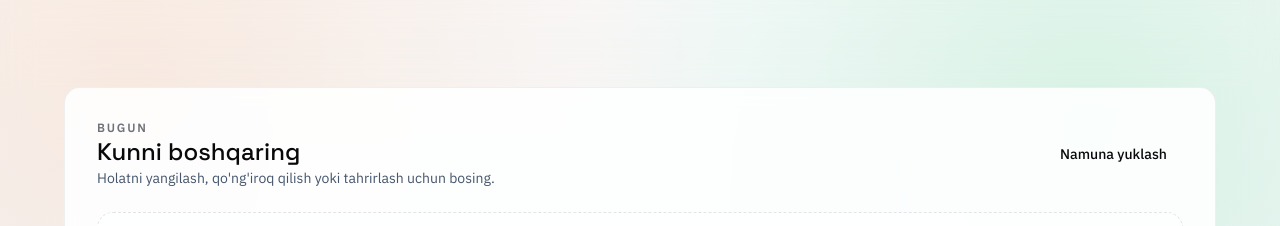
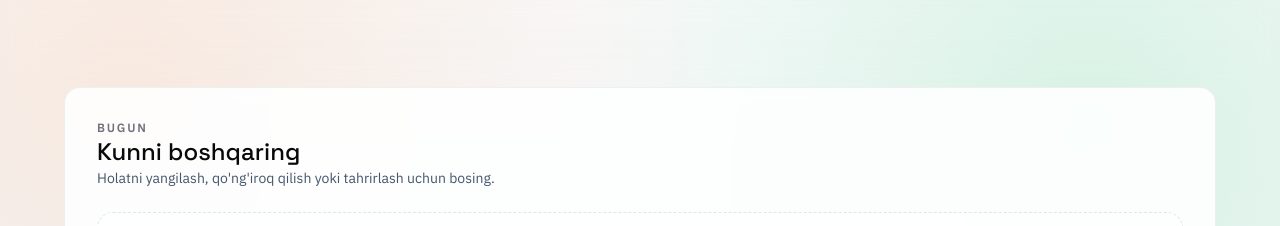
Before and after one commit to farrux13x/show-bron, a Vue app: page / in a window 1280 px wide. Shown: the top 226 px of the page. Built offline with nearby package versions, Linux system fonts and the light colour scheme.

Commit message:
refactor: remove unused imports and commented-out code in TodayPage component

```diff
--- a/src/pages/today/TodayPage.vue
+++ b/src/pages/today/TodayPage.vue
@@ -6,9 +6,9 @@
         <h2 class="font-display text-2xl">{{ t('today.title') }}</h2>
         <p class="text-sm text-slate-600">{{ t('today.subtitle') }}</p>
       </div>
-      <AppButton variant="ghost" type="button" @click="appointmentsStore.seedDemo">
+      <!-- <AppButton variant="ghost" type="button" @click="appointmentsStore.seedDemo">
         {{ t('actions.loadSample') }}
-      </AppButton>
+      </AppButton> -->
     </div>
 
     <TodayAppointments />
@@ -17,10 +17,10 @@
 
 <script setup lang="ts">
 import { useI18n } from 'vue-i18n';
-import { useAppointmentsStore } from '@/entities/appointment/model/appointments.store';
-import AppButton from '@/shared/ui/AppButton.vue';
+// import { useAppointmentsStore } from '@/entities/appointment/model/appointments.store';
+// import AppButton from '@/shared/ui/AppButton.vue';
 import TodayAppointments from '@/features/today-appointments/TodayAppointments.vue';
 
-const appointmentsStore = useAppointmentsStore();
+// const appointmentsStore = useAppointmentsStore();
 const { t } = useI18n();
 </script>
```
